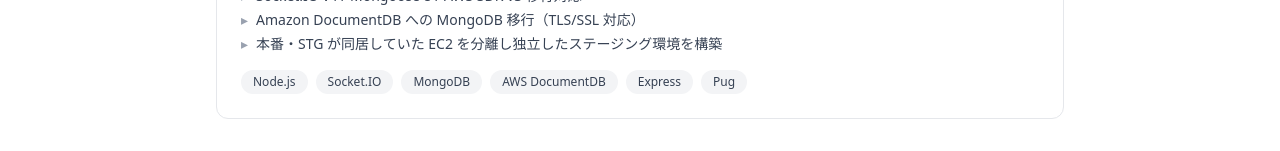
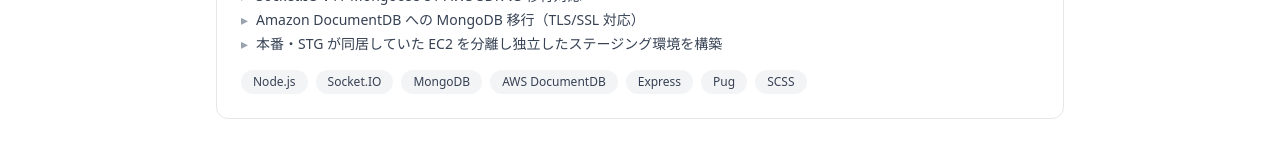
Before and after one commit to imurar/imurar-portfolio, a Vue app: page /#/projects in a window 1280 px wide. Shown: the part 797-948 px from the top of the page. Built offline with nearby package versions, Linux system fonts and the light colour scheme.

Commit message:
[fix] モバイルオーダーの技術スタックにSCSSを追加

```diff
--- a/src/views/ProjectsView.vue
+++ b/src/views/ProjectsView.vue
@@ -75,7 +75,7 @@
       'Amazon DocumentDB への MongoDB 移行（TLS/SSL 対応）',
       '本番・STG が同居していた EC2 を分離し独立したステージング環境を構築',
     ],
-    tech: ['Node.js', 'Socket.IO', 'MongoDB', 'AWS DocumentDB', 'Express', 'Pug'],
+    tech: ['Node.js', 'Socket.IO', 'MongoDB', 'AWS DocumentDB', 'Express', 'Pug', 'SCSS'],
   },
   {
     title: 'POS システム外部連動機能開発',
```
